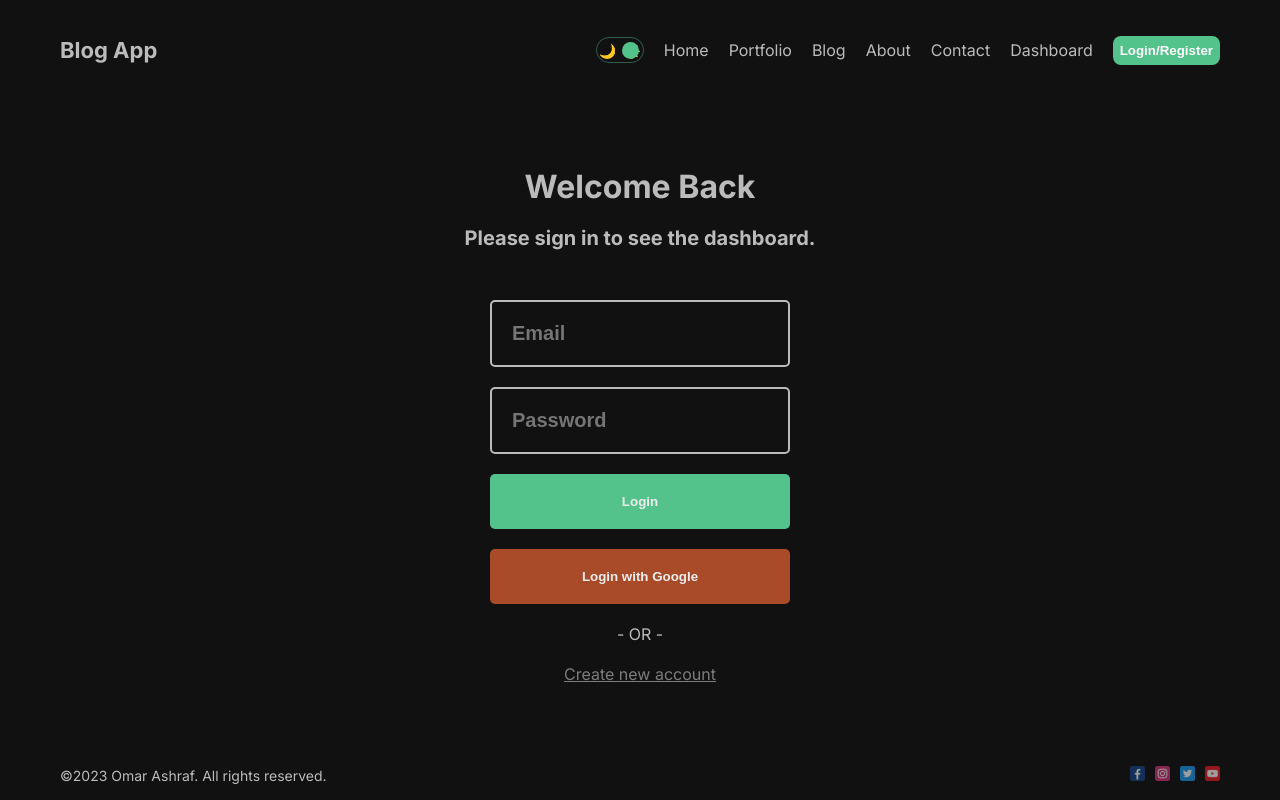
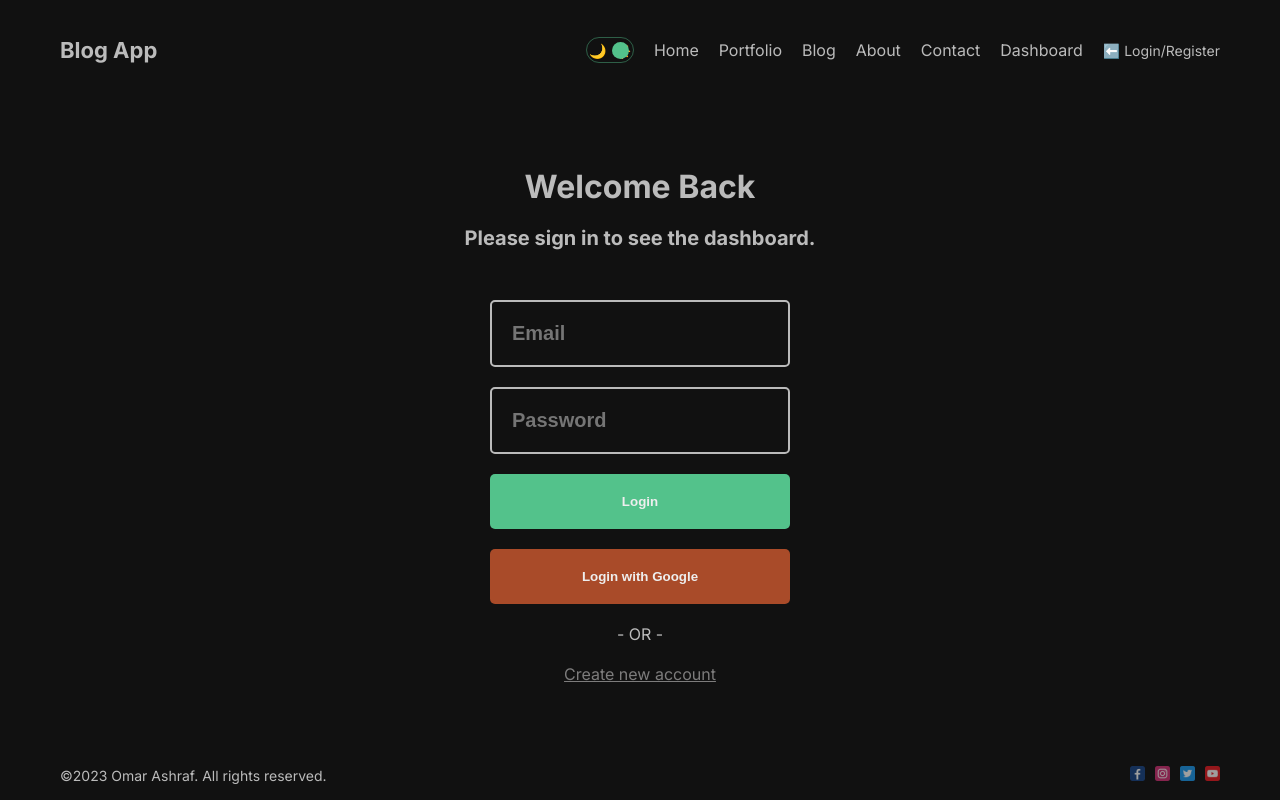
Before and after one commit to omar-ashraf2/blogPostApp-Next, a Next.js app: page /dashboard/login in a window 1280 px wide. Built offline with nearby package versions, Linux system fonts and the light colour scheme; no server answers.

Commit message:
register&login

```diff
--- a/src/app/dashboard/(auth)/login/page.jsx
+++ b/src/app/dashboard/(auth)/login/page.jsx
@@ -17,13 +17,16 @@ const Login = ({ url }) => {
     setSuccess(params.get("success"));
   }, [params]);
 
-  if (session.status === "loading") {
-    return <p>Loading...</p>;
-  }
-
-  if (session.status === "authenticated") {
-    router?.push("/dashboard");
-  }
+  useEffect(() => {
+    if (session.status === "loading") {
+      return () => {
+        <p>Loading...</p>;
+      };
+    }
+    if (session.status === "authenticated") {
+      router?.push("/dashboard");
+    }
+  }, [router, session.status]);
 
   const handleSubmit = (e) => {
     e.preventDefault();
--- a/src/app/dashboard/(auth)/register/page.jsx
+++ b/src/app/dashboard/(auth)/register/page.jsx
@@ -27,7 +27,8 @@ const Register = () => {
           password,
         }),
       });
-      res.status === 201 && router.push("/dashboard/login?success=Account has been created");
+      res.status === 201 &&
+        router?.push("/dashboard/login");
     } catch (err) {
       setError(err);
       console.log(err);
--- a/src/app/dashboard/page.jsx
+++ b/src/app/dashboard/page.jsx
@@ -21,11 +21,13 @@ const Dashboard = () => {
 
   useEffect(() => {
     if (session.status === "loading") {
-      return <p>Loading...</p>;
+      return () => {
+        <p>Loading...</p>;
+      };
     }
-
     if (session.status === "unauthenticated") {
       router?.push("/dashboard/login");
+      return;
     }
   }, [router, session.status]);
 
--- a/src/components/navbar/Navbar.jsx
+++ b/src/components/navbar/Navbar.jsx
@@ -3,6 +3,7 @@ import { signIn, signOut, useSession } from "next-auth/react";
 import Theme from "../theme/Theme";
 import styles from "./navbar.module.css";
 import Link from "next/link";
+
 
 const links = [
   {
@@ -39,6 +40,7 @@ const links = [
 
 const Navbar = () => {
   const session = useSession();
+
   return (
     <div className={styles.container}>
       <Link href="/" className={styles.logo}>
@@ -60,9 +62,11 @@ const Navbar = () => {
             Logout
           </button>
         ) : (
-          <button className={styles.btn + " " + styles.login} onClick={signIn}>
-            Login/Register
-          </button>
+          <p
+            className={styles.login}
+          >
+            ⬅️ Login/Register
+          </p>
         )}
       </div>
     </div>
--- a/src/components/navbar/navbar.module.css
+++ b/src/components/navbar/navbar.module.css
@@ -25,5 +25,5 @@
   background-color: #c03636;
 }
 .login {
-  background-color: #53c28b;
+  font-size: 14px;
 }
```
